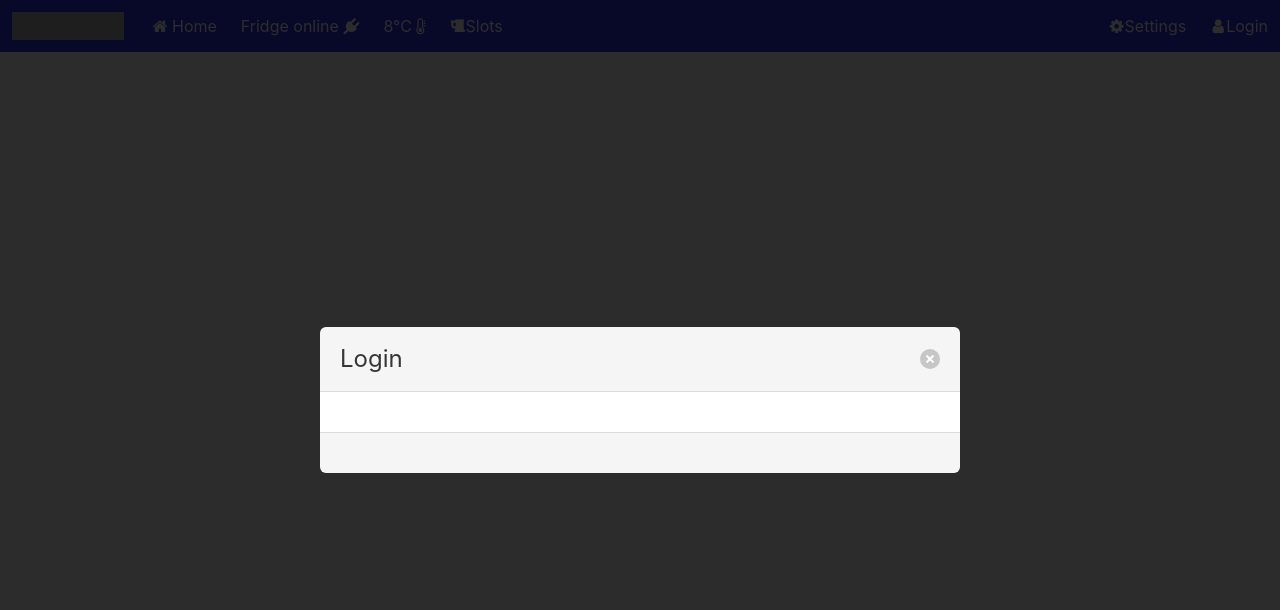
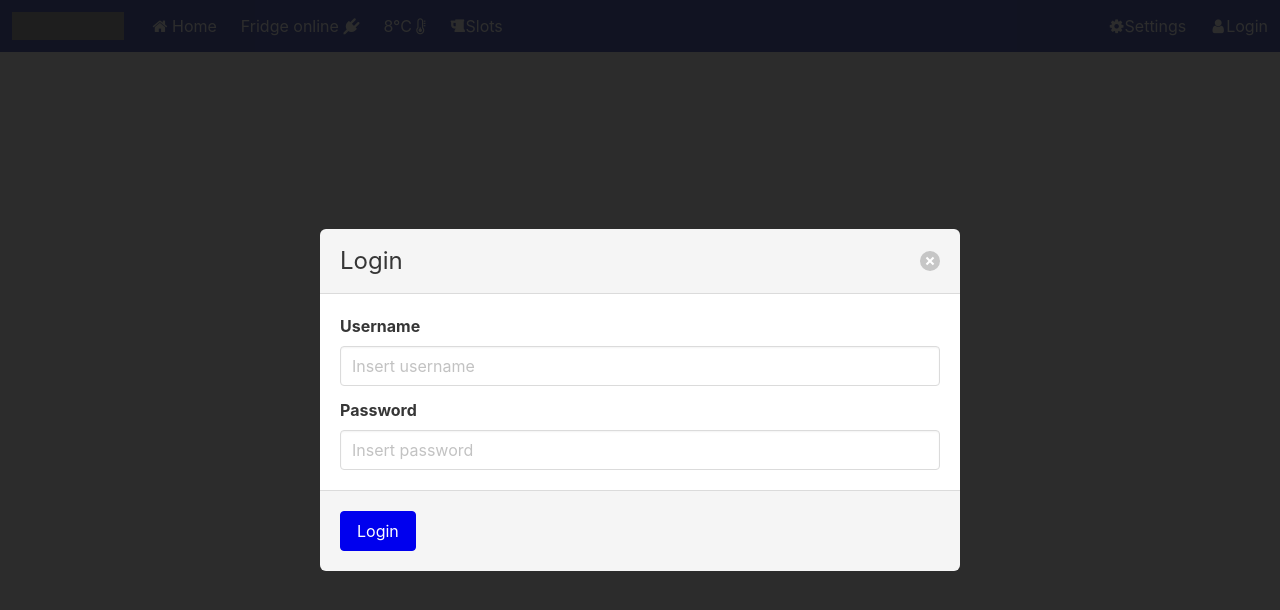
Before and after one commit to leo-mao/Fridge_IT, a Vue app: page /login in a window 1280 px wide. Shown: the top 610 px of the page. Built offline with nearby package versions, Linux system fonts and the light colour scheme; grey boxes are pictures that could not be loaded.

Commit message:
login form added

```diff
--- a/index.html
+++ b/index.html
@@ -2,7 +2,7 @@
 <html>
   <head>
     <meta charset="utf-8">
-    <title>fridge_it_webapp</title>
+    <title>Fridge-IT</title>
   </head>
   <body>
     <div id="app"></div>
--- a/src/App.vue
+++ b/src/App.vue
@@ -1,7 +1,18 @@
 <template>
   <div id="app">
     <navbar></navbar>
+
     <div class="container">
+      <!-- error messages -->
+      <errormessage v-for="errorMessage in errorMessages">
+        {{ errorMessage }}
+      </errormessage>
+
+      <successmessage v-for="successMessage in successMessages">
+        {{ successMessage }}
+      </successmessage>
+
+      <!-- components -->
       <router-view></router-view>
     </div>
   </div>
@@ -14,6 +25,8 @@
 
   // fragments
   import Navbar from './components/fragments/Navbar';
+  import Errormessage from './components/fragments/Error-message';
+  import Successmessage from './components/fragments/Success-message';
 
   // scripts
   // import './scripts/burger-toggle';
@@ -22,6 +35,14 @@
     name: 'app',
     components: {
       Navbar,
+      Errormessage,
+      Successmessage,
+    },
+    data() {
+      return {
+        errorMessages: [],
+        successMessages: [],
+      };
     },
   };
 </script>
--- a/src/components/Home.vue
+++ b/src/components/Home.vue
@@ -1,3 +1,15 @@
 <template>
-  <h1 class="title">Home</h1>
+  <successmessage v-if="showSuccess">
+    Logged in successfully
+  </successmessage>
 </template>
+
+<script>
+  import Successmessage from './fragments/Success-message';
+
+  export default {
+    components: {
+      Successmessage,
+    },
+  };
+</script>
--- a/src/components/Login.vue
+++ b/src/components/Login.vue
@@ -3,24 +3,64 @@
     <!-- header -->
     <template slot="header">Login</template>
 
-    <!-- content -->
-    <div>
-      <div class="field">
-        <label class="label">Name</label>
-        <div class="control">
-          <input class="input" type="text" placeholder="Text input">
-        </div>
-      </div>
-    </div>
+    <!-- error message if login failed -->
+    <errormessage v-show="showError">
+      <button class="delete" @click="showError = false"></button>
+      The username and password is required.
+    </errormessage>
+
+    <!-- username input -->
+    <inputfield>
+      <template slot="title">Username</template>
+      <input type="text" class="input" tabindex="1" placeholder="Insert username"
+             v-model="username">
+    </inputfield>
+
+    <!-- password input -->
+    <inputfield>
+      <template slot="title">Password</template>
+      <input type="password" class="input" tabindex="2" placeholder="Insert password"
+             v-model="password" @keyup.enter="checkLogin()">
+    </inputfield>
+
+    <!-- footer -->
+    <template slot="footer">
+      <button class="button" style="background-color: #0000ee; color: white; border-color: #0000ee"
+              @click="checkLogin()">Login
+      </button>
+    </template>
   </modal>
 </template>
 
 <script>
   import Modal from './fragments/Modal';
+  import Inputfield from './fragments/Inputfield';
+  import Errormessage from './fragments/Error-message';
 
   export default {
     components: {
       Modal,
+      Inputfield,
+      Errormessage,
+    },
+    data() {
+      return {
+        username: '',
+        password: '',
+        showError: false,
+      };
+    },
+    methods: {
+      checkLogin() {
+        if (this.username !== '' && this.password !== '') {
+          this.showError = false;
+          /* success handling TBD */
+          this.$router.push('/settings');
+        } else {
+          this.showError = true;
+          this.$showSuccess = false;
+        }
+      },
     },
   };
 </script>
--- /dev/null
+++ b/src/components/fragments/Error-message.vue
@@ -0,0 +1,8 @@
+<template>
+  <div class="notification is-danger">
+    <span class="icon">
+      <i class="fa fa-warning"></i>
+    </span>
+    <slot></slot>
+  </div>
+</template>
--- /dev/null
+++ b/src/components/fragments/Inputfield.vue
@@ -0,0 +1,14 @@
+<template>
+  <div class="field">
+    <label class="label">
+      <slot name="title"></slot>
+    </label>
+    <div class="control">
+      <slot></slot>
+    </div>
+  </div>
+</template>
+
+<script>
+  export default {};
+</script>
--- a/src/components/fragments/Modal.vue
+++ b/src/components/fragments/Modal.vue
@@ -6,10 +6,10 @@
         <p class="modal-card-title">
           <slot name="header"></slot>
         </p>
-        <button class="delete" aria-label="close"></button>
+        <a class="delete" aria-label="close" href="/"></a>
       </header>
       <section class="modal-card-body">
-        <content></content>
+        <slot></slot>
       </section>
       <footer class="modal-card-foot">
         <slot name="footer"></slot>
--- a/src/components/fragments/Navbar.vue
+++ b/src/components/fragments/Navbar.vue
@@ -60,7 +60,7 @@
 
 <style>
   .navbar {
-    background-color: #0000ee;
+    background-color: #3F51B5;
     margin-bottom: 1rem;
   }
 
@@ -78,7 +78,7 @@
   }
 
   .navbar-menu {
-    background-color: #0000ee;
+    background-color: #3F51B5;
   }
 
 </style>
--- /dev/null
+++ b/src/components/fragments/Success-message.vue
@@ -0,0 +1,8 @@
+<template>
+  <div class="notification is-success">
+    <span class="icon">
+      <i class="fa fa-check"></i>
+    </span>
+    <slot></slot>
+  </div>
+</template>
```
